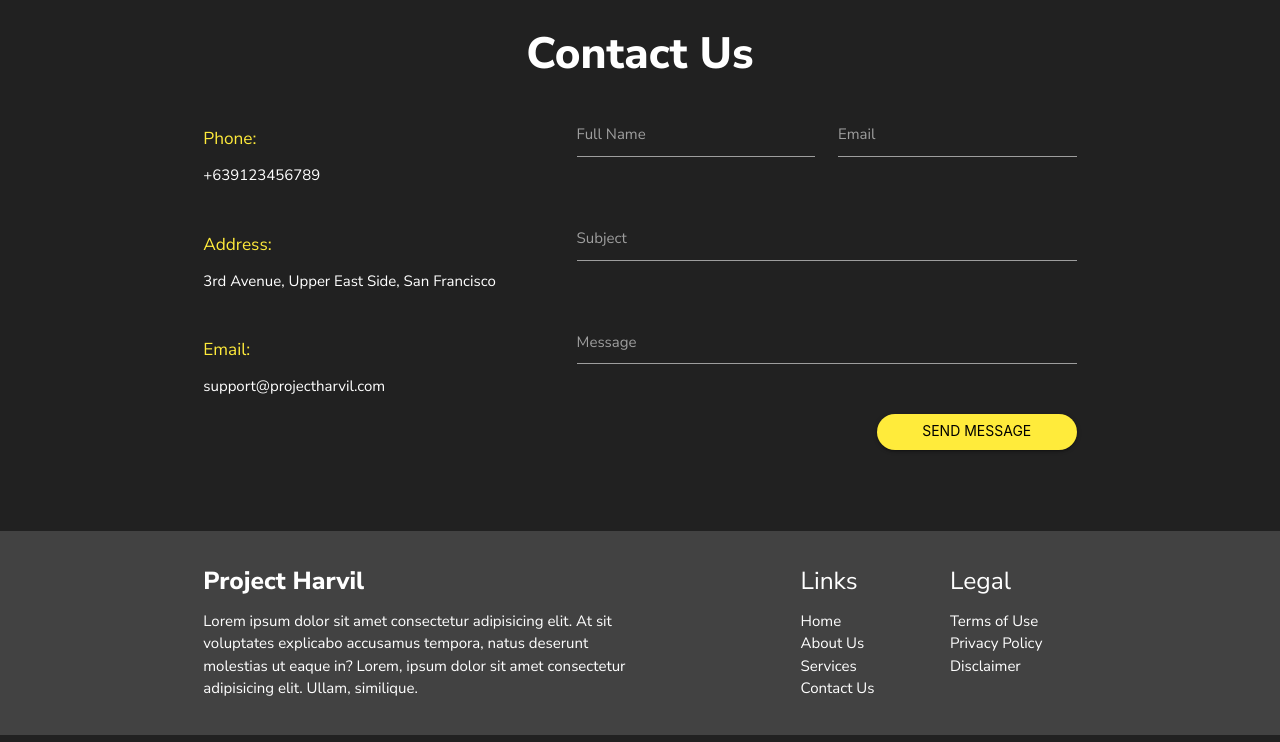
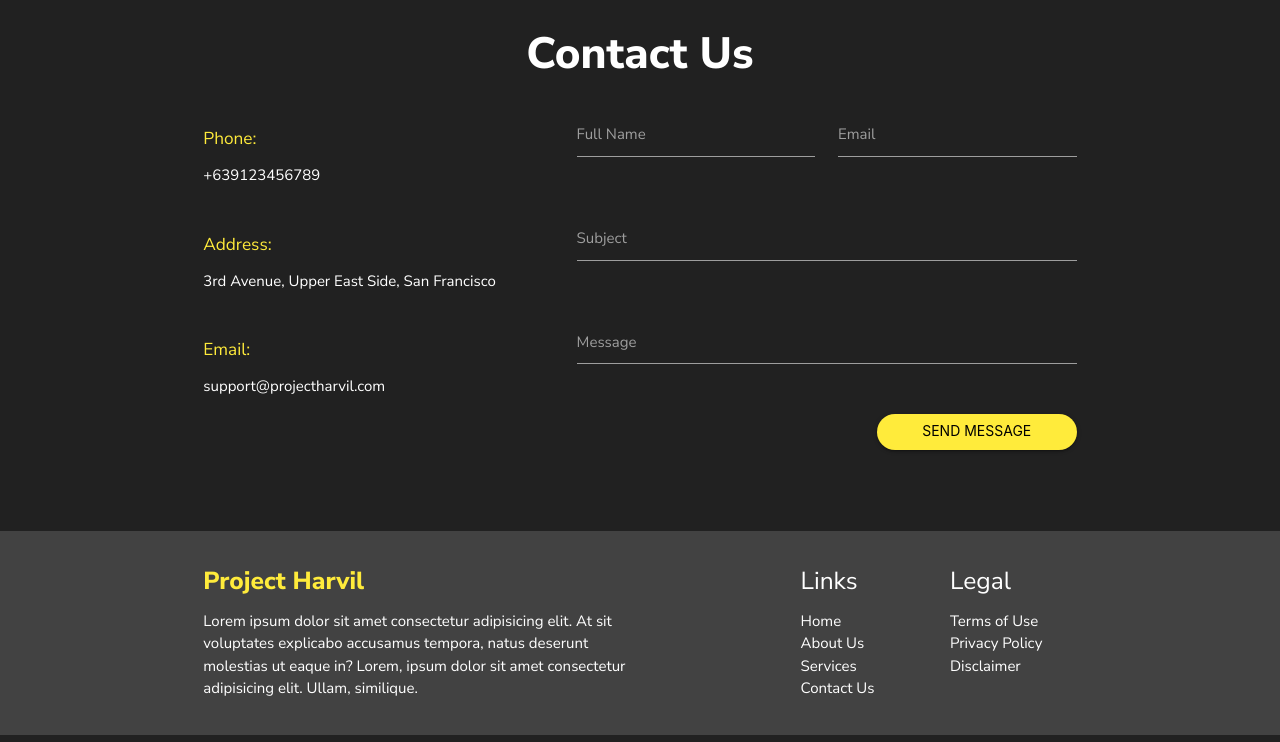
Before and after one commit to harlynvillarin/PH-Project, a plain HTML site: page index.html in a window 1280 px wide. Shown: the part 2737-3479 px from the top of the page. Drawn offline with nearby package versions, Linux system fonts and the light colour scheme.

Commit message:
Added color in footer html

```diff
--- a/index.html
+++ b/index.html
@@ -242,7 +242,7 @@
     <div class="container">
       <div class="row">
         <div class="col s12 l6">
-          <h5 class="white-text" style="font-weight: bold;">Project Harvil</h5>
+          <h5 class="deep yellow-text" style="font-weight: bold;">Project Harvil</h5>
           <p class="white-text">Lorem ipsum dolor sit amet consectetur adipisicing elit. At sit voluptates explicabo accusamus tempora, natus deserunt molestias ut eaque in? Lorem, ipsum dolor sit amet consectetur adipisicing elit. Ullam, similique.</p>
 
         </div>
```
Also changed, not shown: aboutus.html (+1 -1 lines), service1.html (+1 -1 lines), service2.html (+1 -1 lines), service3.html (+1 -1 lines), service4.html (+1 -1 lines).
